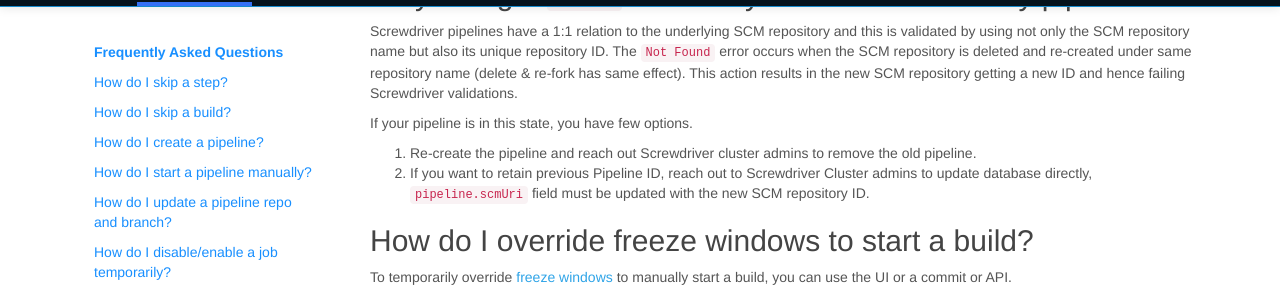
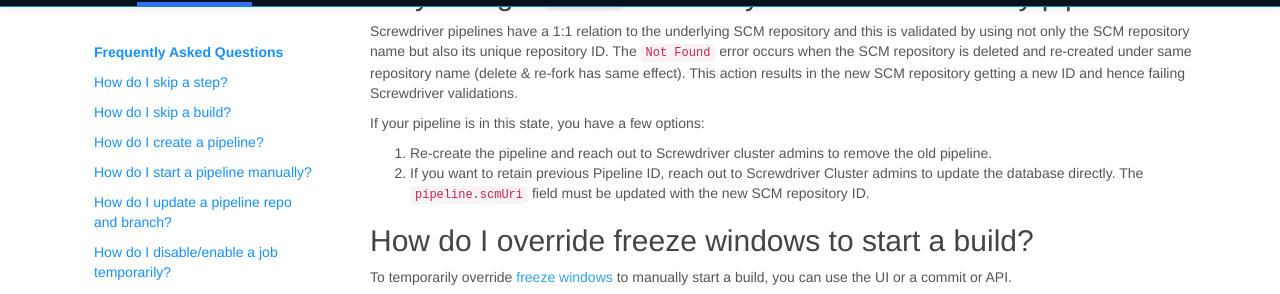
Before and after one commit to screwdriver-cd/guide, a Jekyll site: the page built from docs/user-guide/FAQ.md, in a window 1280 px wide and 900 px high, scrolled down 7375 px. Shown: the part 145-439 px from the top of the window. Built offline with Jekyll 4.4.1, drawn with Linux system fonts in a browser that asks for light colours.

Commit message:
Update docs/user-guide/FAQ.md
Co-authored-by: Tiffany K <tiffanykyi@gmail.com>

```diff
--- a/docs/user-guide/FAQ.md
+++ b/docs/user-guide/FAQ.md
@@ -240,9 +240,9 @@ To resolve this issue, you could disable or tune the shallow clone settings ([se
 
 Screwdriver pipelines have a 1:1 relation to the underlying SCM repository and this is validated by using not only the SCM repository name but also its unique repository ID. The `Not Found` error occurs when the SCM repository is deleted and re-created under same repository name (delete & re-fork has same effect). This action results in the new SCM repository getting a new ID and hence failing Screwdriver validations.
 
-If your pipeline is in this state, you have few options.
-1. Re-create the pipeline and reach out Screwdriver cluster admins to remove the old pipeline.
-1. If you want to retain previous Pipeline ID, reach out to Screwdriver Cluster admins to update database directly, `pipeline.scmUri` field must be updated with the new SCM repository ID.
+If your pipeline is in this state, you have a few options:
+1. Re-create the pipeline and reach out to Screwdriver cluster admins to remove the old pipeline.
+1. If you want to retain previous Pipeline ID, reach out to Screwdriver Cluster admins to update the database directly. The `pipeline.scmUri` field must be updated with the new SCM repository ID.
 
 ## How do I override freeze windows to start a build?
 
```
